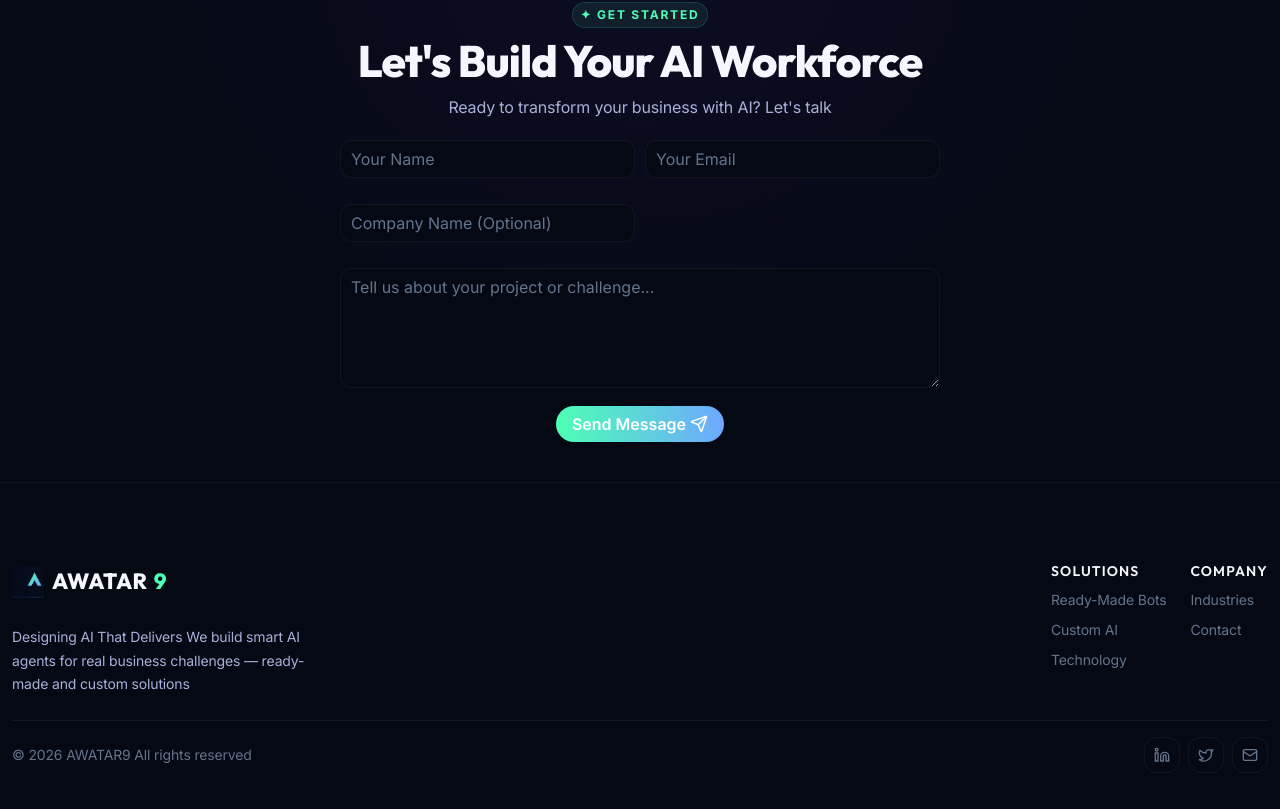
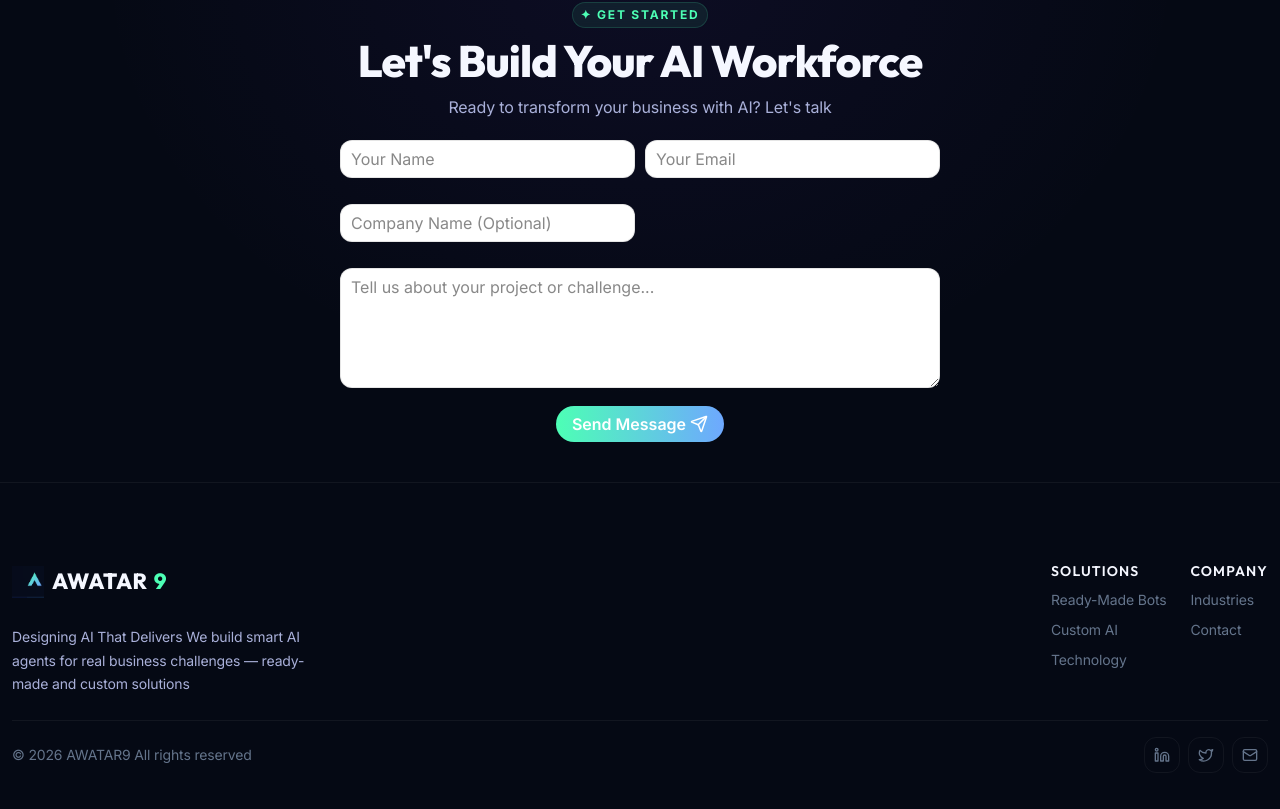
Before and after one commit to SrivalliKolluru/AWATAR9, a Next.js app: page / in a window 1280 px wide. Shown: the part 4354-5163 px from the top of the page. Built offline with nearby package versions, Linux system fonts and the light colour scheme; no server answers.

Commit message:
resend mail changed

```diff
--- a/src/components/ContactCTA/ContactCTA.module.css
+++ b/src/components/ContactCTA/ContactCTA.module.css
@@ -37,16 +37,16 @@
     padding: var(--space-4) var(--space-5);
     font-family: var(--font-body);
     font-size: var(--text-base);
-    color: var(--color-text-primary);
-    background: var(--color-bg-tertiary);
-    border: 1px solid var(--color-border);
+    color: #333333;
+    background: #ffffff;
+    border: 1px solid rgba(0, 0, 0, 0.1);
     border-radius: var(--radius-md);
     outline: none;
     transition: border-color var(--transition-fast), box-shadow var(--transition-fast);
 }
 
 .input::placeholder {
-    color: var(--color-text-tertiary);
+    color: #888888;
 }
 
 .input:focus {
```
